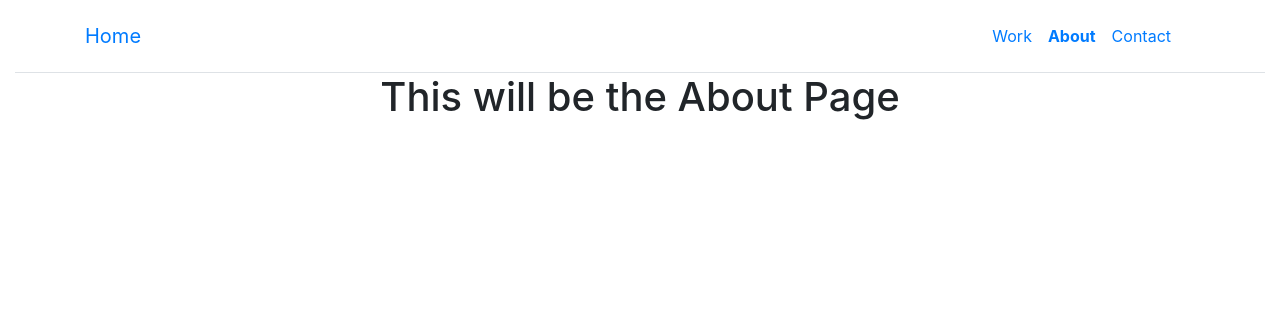
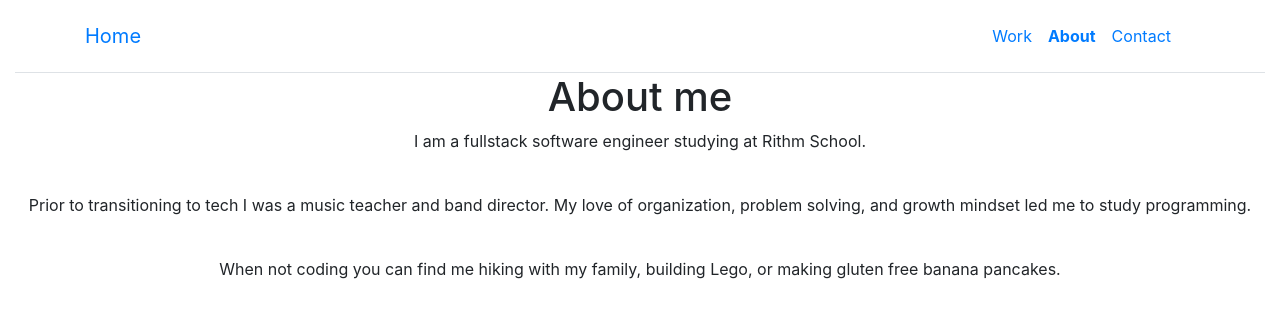
Before and after one commit to KatieJessupMcd/personal-website, a React (Create React App) app: page /about in a window 1280 px wide. Shown: the top 318 px of the page. Built offline with nearby package versions, Linux system fonts and the light colour scheme; the HTML template or start-up script is replaced by a standard one.

Commit message:
finished about me

```diff
--- a/src/AboutPage.js
+++ b/src/AboutPage.js
@@ -4,7 +4,19 @@ class AboutPage extends Component {
   render() {
     return (
       <div className="AboutPage">
-        <h1>This will be the About Page </h1>
+        <h1>About me</h1>
+        <p>I am a fullstack software engineer studying at Rithm School. </p>
+        <br />
+        <p>
+          Prior to transitioning to tech I was a music teacher and band
+          director. My love of organization, problem solving, and growth mindset
+          led me to study programming.{' '}
+        </p>
+        <br />
+        <p>
+          When not coding you can find me hiking with my family, building Lego,
+          or making gluten free banana pancakes.{' '}
+        </p>
       </div>
     );
   }
--- a/src/ContactPage.js
+++ b/src/ContactPage.js
@@ -1,10 +1,12 @@
 import React, { Component } from 'react';
+import ContactButtons from './ContactButtons';
 
 class ContactPage extends Component {
   render() {
     return (
       <div className="ContactPage">
         <h1>This will be the Contact Page </h1>
+        <ContactButtons />
       </div>
     );
   }
```
